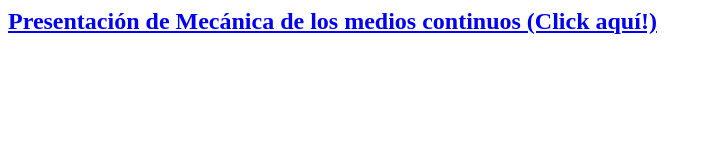
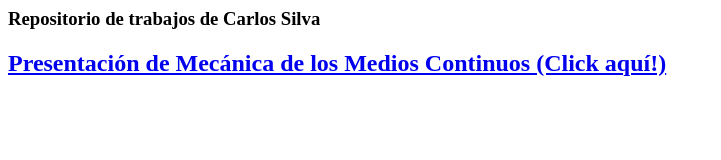
Before and after one commit to carlosmtron/continuos, a plain HTML site: page index.html in a window 1280 px wide. Shown: the whole page, without its empty margins (0-721 px from the left). Drawn offline with Linux system fonts and the light colour scheme.

Commit message:
Cambios para hacer commit: 	modificado:    index.html 	nuevo archivo: presentacion_Silva.pdf

```diff
--- a/index.html
+++ b/index.html
@@ -14,7 +14,8 @@
 	</style>
   </head>
   <body dir="ltr" lang="es-AR">
+	<h3> Repositorio de trabajos de Carlos Silva </h3>
     <h2 class="western"><a href="presentacion_Silva.svg"><b>Presentación de
-          Mecánica de los medios continuos (Click aquí!)</b></a></h2>
+          Mecánica de los Medios Continuos (Click aquí!)</b></a></h2>
   </body>
 </html>
```
Also changed, not shown: 1 other file.
